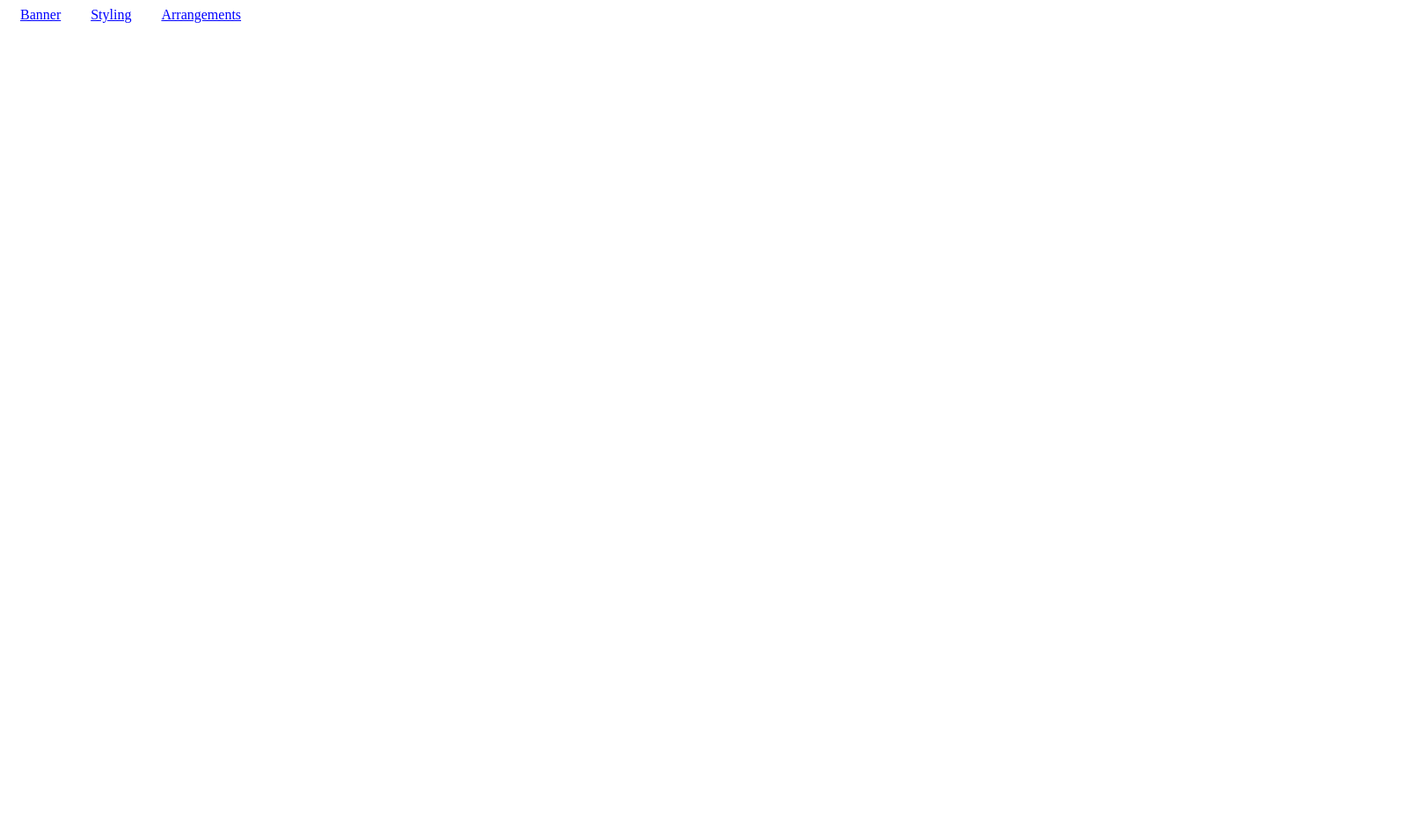
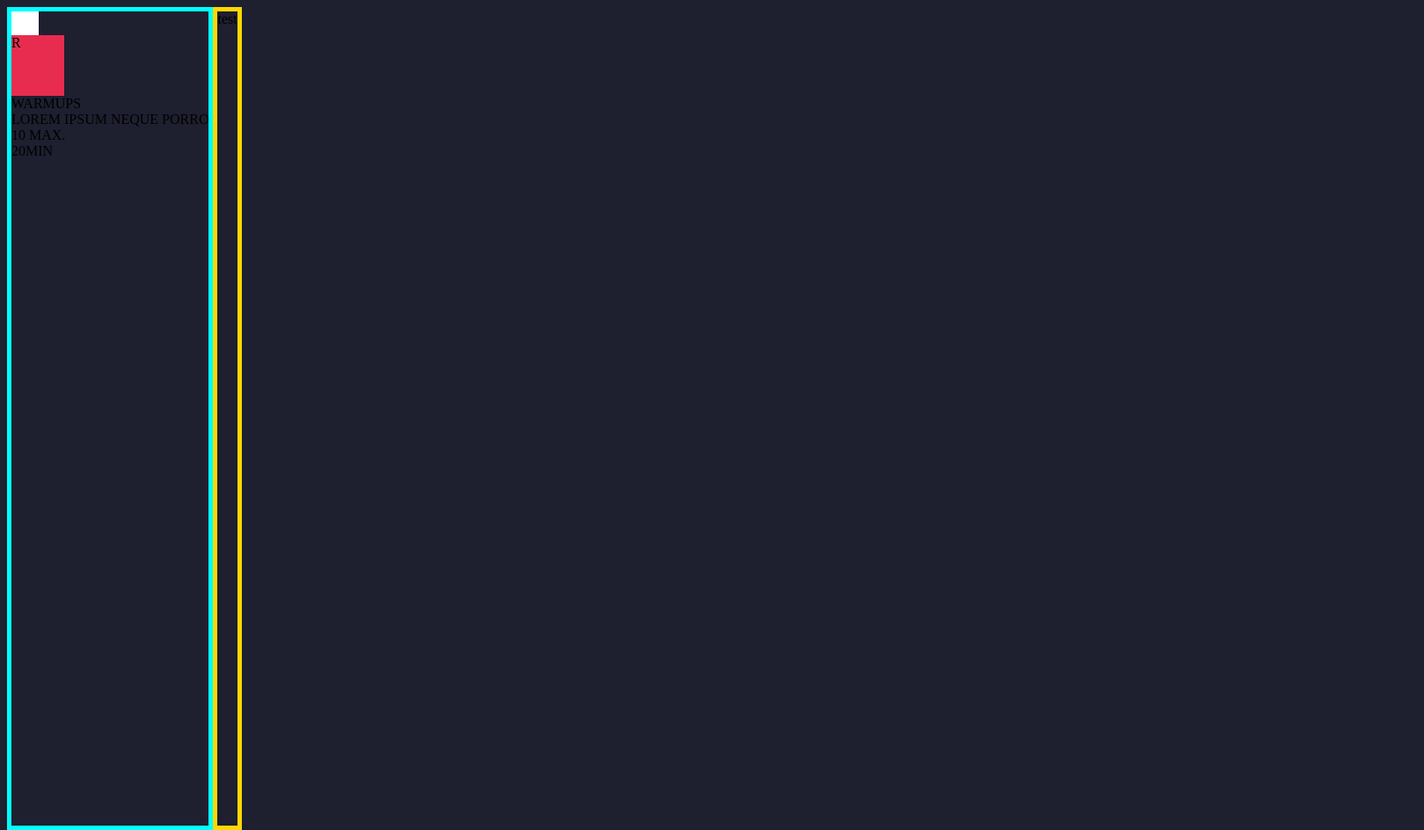
Before and after one commit to amirulanwar93/Banner-Training-Assignment, a plain HTML site: page Index.html in a window 1280 px wide. Shown: the whole page at 88% size, 1619 px wide, since content can reach past the window. Before the commit the page ends 800 px from the top, so only its background shows below. Drawn offline with Linux system fonts and the light colour scheme.

Commit message:
structure html, keluarkan kotak border at div css

```diff
--- a/Index.css
+++ b/Index.css
@@ -1,4 +1,44 @@
-a{
-  color: blue;
-  margin: 0px 15px;
+.test{
+  border: solid red;
+  width: 100px;
+  height: 100px;
 }
+
+#flex{
+  border: solid red;
+}
+
+body{
+  width: 1611px;
+  height: 936px;
+  background-color: #1E1F2F;
+  font-family: "Bebas Neue";
+  display: flex;
+  flex-grow: ;
+  overflow: hidden;
+}
+
+.container-left{
+  border: 5px solid;
+  border-color: aqua;
+  border: ;
+}
+
+.container-right{
+  border: 5px solid gold;
+  border-color: gold;
+}
+
+.sw-square{
+  width: 31.06px;
+  height: 27.42px;
+  background-color: white;
+
+}
+
+.sr-square{
+  width: 60.47px;
+  height: 68.55px;
+  background-color: #E82C4F;
+
+}
--- a/Index.html
+++ b/Index.html
@@ -6,16 +6,23 @@
   </head>
 
   <body>
-    <header>
-      <nav>
-        <a href="./Index.html">Banner</a>
-        <a href="./CSS practice/Styling/Button Sizing.html">Styling</a>
-        <a href="./CSS practice/Arrangements/Normal.html">Arrangements</a>
-      </nav>
-    </header>
+    <section class="container-left">
+      <div>
+        <div class="sw-square"></div>
+        <div class="sr-square">R</div>
+      </div>
 
-    <main>
+      <div>WARMUPS</div>
+      <div>LOREM IPSUM NEQUE PORRO</div>
+      <div>10 MAX.</div>
+      <div>20MIN</div>
+    </section>
 
-    </main>
+    <section class="container-right">
+      <div>test</div>
+    </section>
+
+
+    <container></container>
   </body>
 </html>
```
